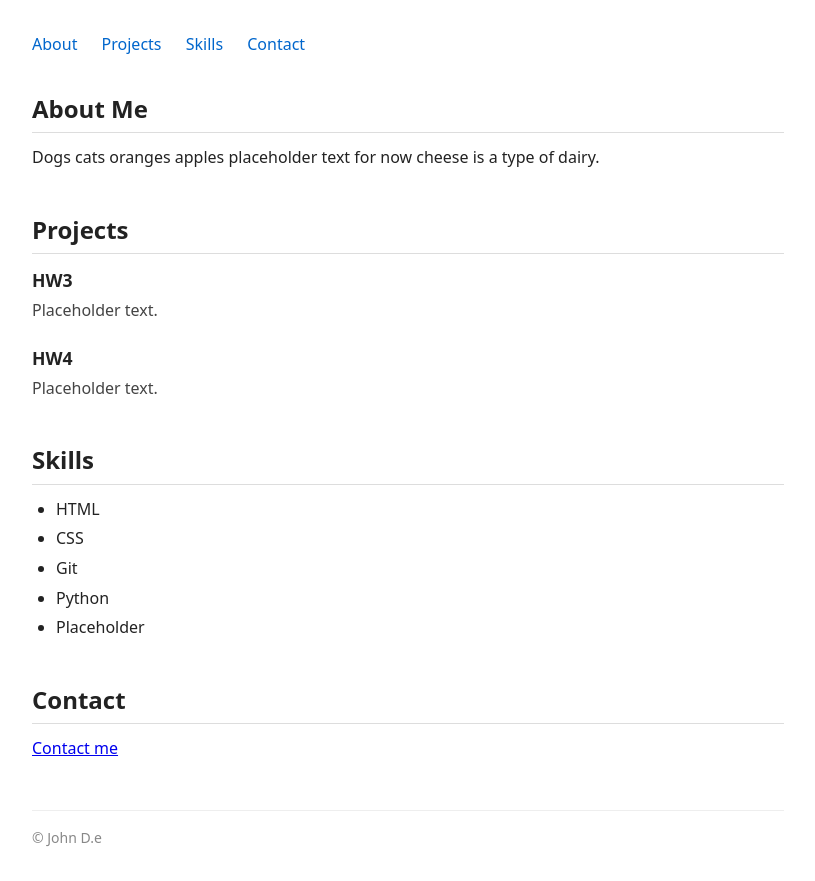
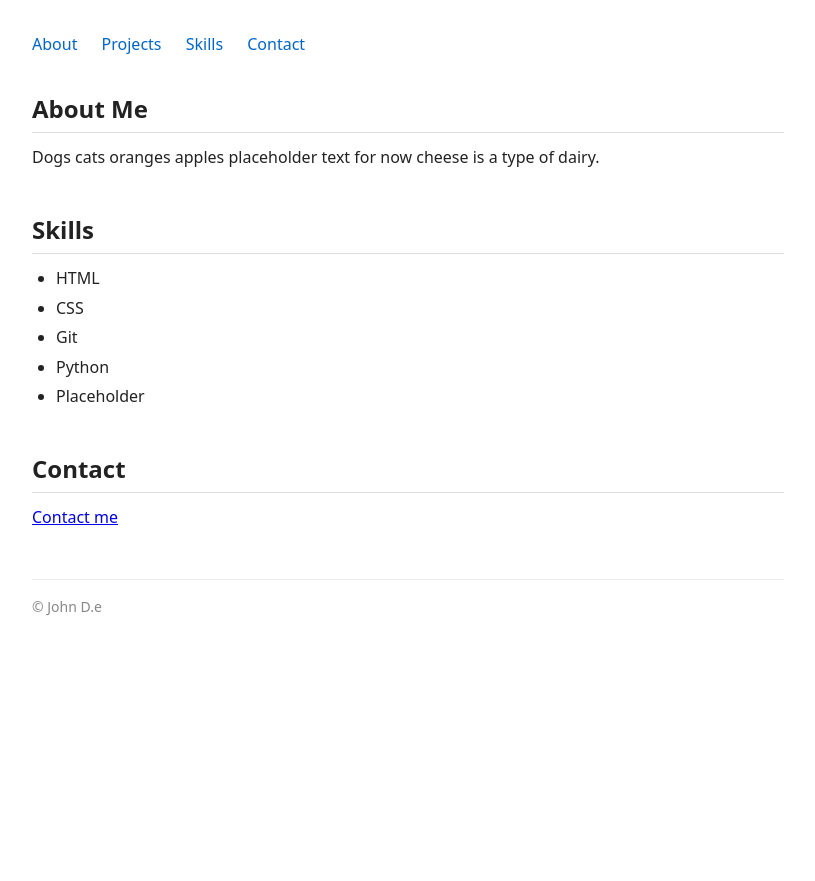
Before and after one commit to Utsav-Gowda/Homework-Assignment-3, a plain HTML site: page index.html in a window 1280 px wide. Shown: the whole page, without its empty margins (232-1047 px from the left). After the commit the page ends 800 px from the top, so only its background shows below. Drawn offline with Linux system fonts and the light colour scheme.

Commit message:
Test PR gate

```diff
--- a/index.html
+++ b/index.html
@@ -28,22 +28,7 @@
       <!-- e.g., include your name, your program/year, and what you are interested in -->
     </section>
 
-    <section id="projects">
-      <h2>Projects</h2>
 
-      <div class="project">
-        <h3>HW3</h3>
-        <p>Placeholder text.</p>
-      </div>
-
-      <div class="project">
-        <h3>HW4</h3>
-        <p>Placeholder text.</p>
-      </div>
-
-
-      <!-- TODO: Add at least 2 project entries using the structure above -->
-    </section>
 
     <section id="skills">
       <h2>Skills</h2>
```
